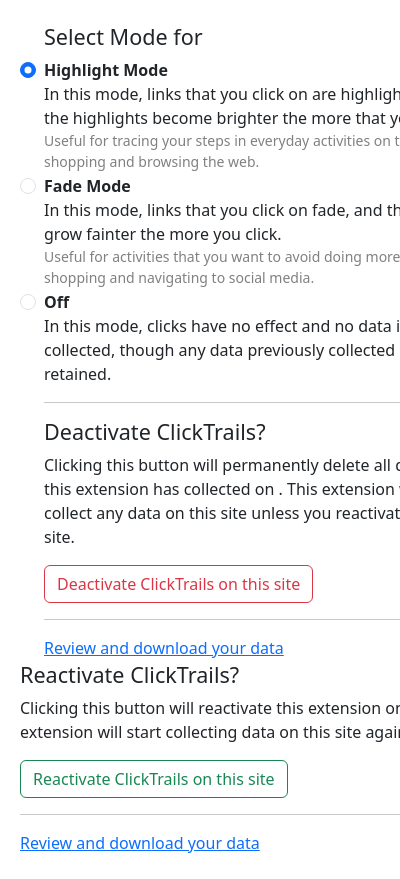
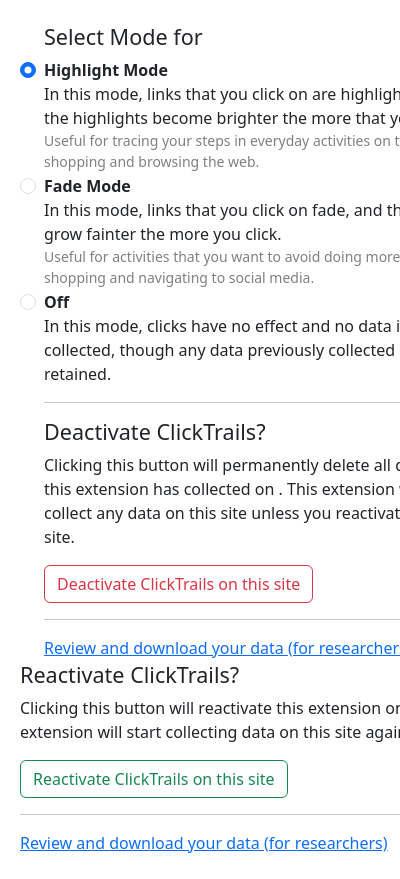
Before and after one commit to ggoom/ClickTrails, a browser extension: page popup.html in a window 400 px wide. Shown: the top 879 px of the page. Drawn offline with nearby package versions, Linux system fonts and the light colour scheme.

Commit message:
small fixes

```diff
--- a/popup.html
+++ b/popup.html
@@ -100,7 +100,7 @@
                 <div id="container-links"></div> -->
                     <hr />
                     <a target="_blank" href="./index.html" id="reviewDownload"
-                        >Review and download your data</a
+                        >Review and download your data (for researchers)</a
                     >
                 </div>
             </div>
@@ -120,7 +120,7 @@
                 </button>
                 <hr />
                 <a target="_blank" href="./index.html" id="reviewDownload"
-                    >Review and download your data</a
+                    >Review and download your data  (for researchers)</a
                 >
             </div>
         </div>
--- a/popup.js
+++ b/popup.js
@@ -72,7 +72,6 @@ for (const radioButton of radioButtons) {
         const mode = e.target.id;
         chrome.storage.local.get(["mode"]).then((result) => {
             result["mode"] = mode;
-            console.log(JSON.stringify(result));
             chrome.storage.local.set(result);
         });
     });
```
